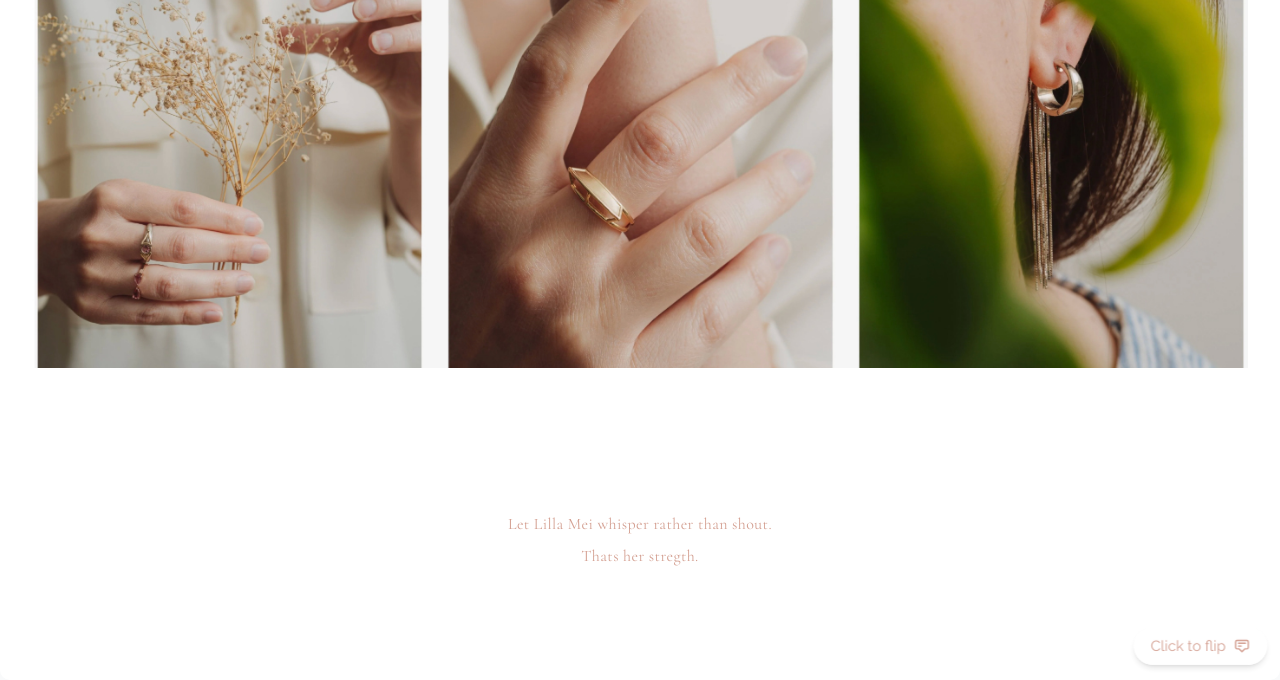
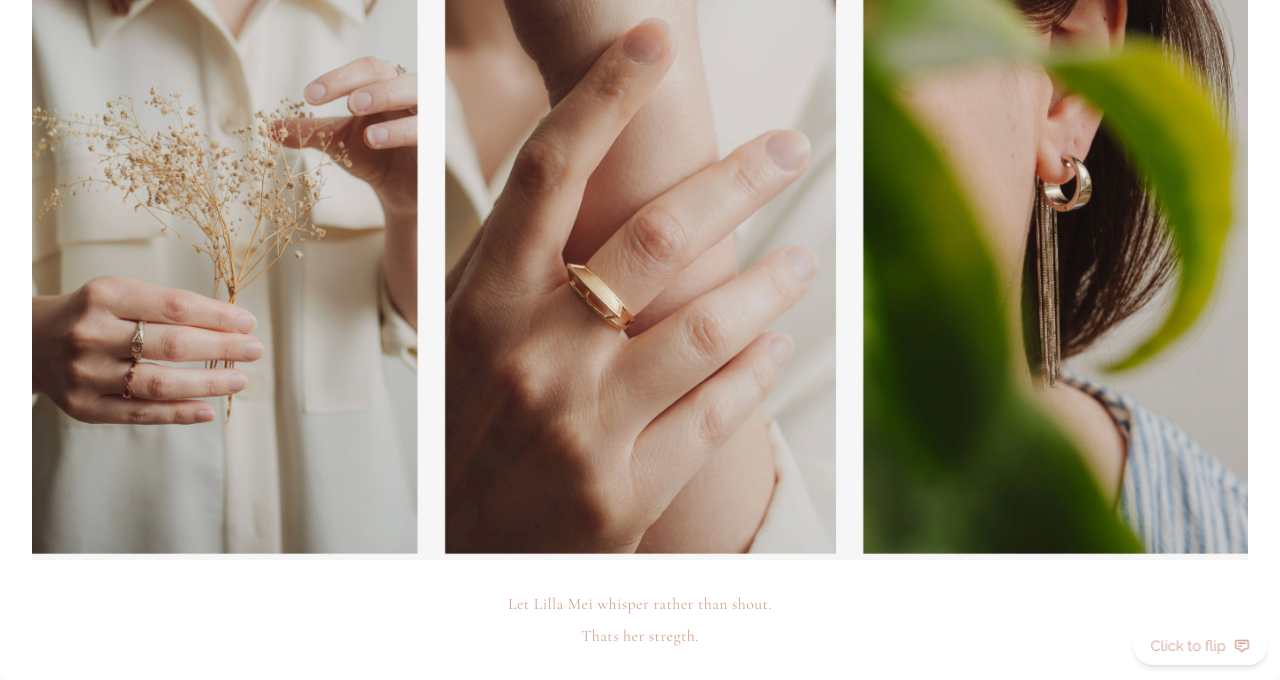
Before and after one commit to lillamei/lillamei.github.io, a plain HTML site: page index.html in a window 1280 px wide. Shown: the part 120-800 px from the top of the page. Drawn offline with nearby package versions, Linux system fonts and the light colour scheme.

Commit message:
Update index.html

```diff
--- a/index.html
+++ b/index.html
@@ -120,7 +120,7 @@
 
       /* Front image styling */
       .front-image {
-        height: 65%;
+        height: 100%;
         overflow: hidden;
         padding: 2rem;
       }
@@ -166,7 +166,7 @@
             />
           </div>
           <div
-            class="py-6 px-8 text-center text-rose-gold flex-grow flex items-center justify-center"
+            class="pb-8 px-8 text-center text-rose-gold flex-grow flex items-center justify-center"
           >
             <div>
               <p class="responsive-text font-elegant tracking-wide">
```
